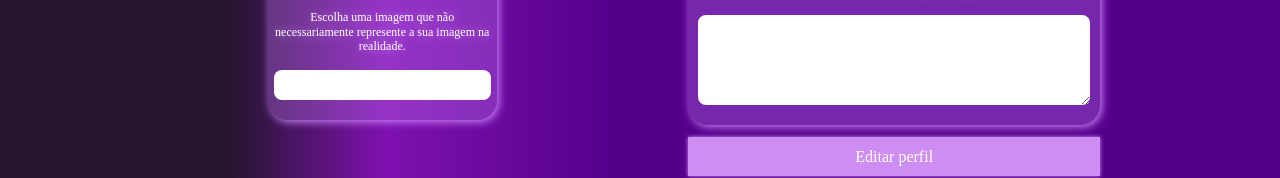
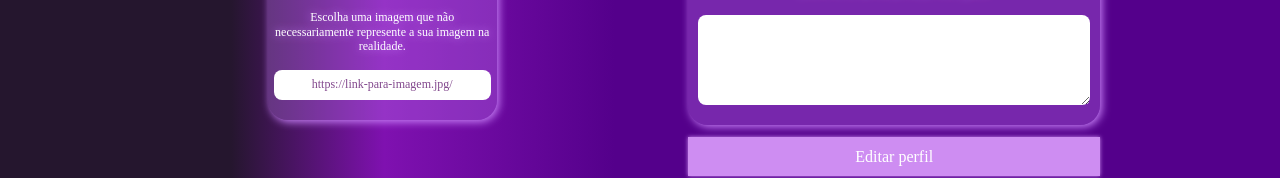
Before and after one commit to cafe51/Type-Tunes, a React (Create React App) app: page /profile/edit in a window 1280 px wide. Shown: the part 472-650 px from the top of the page. Built offline with nearby package versions, Linux system fonts and the light colour scheme.

Commit message:
adicionado placeholder para input de imagem

```diff
--- a/src/pages/Profile/ProfileEdit.tsx
+++ b/src/pages/Profile/ProfileEdit.tsx
@@ -97,6 +97,7 @@ class ProfileEdit extends React.Component {
                         name="image"
                         data-testid="edit-input-image"
                         type="text"
+                        placeholder='https://link-para-imagem.jpg/'
                         id="img"
                         value={ image }
                         onChange={ this.handleChange }
--- a/src/styles/ProfileStyles.ts
+++ b/src/styles/ProfileStyles.ts
@@ -327,7 +327,7 @@ export const UserInfoImageWithInput = styled.div`
 
     }
     &::placeholder {
-      font-size: 16px;
+      font-size: 12px;
       color: #82488D;
     }
   }
```
